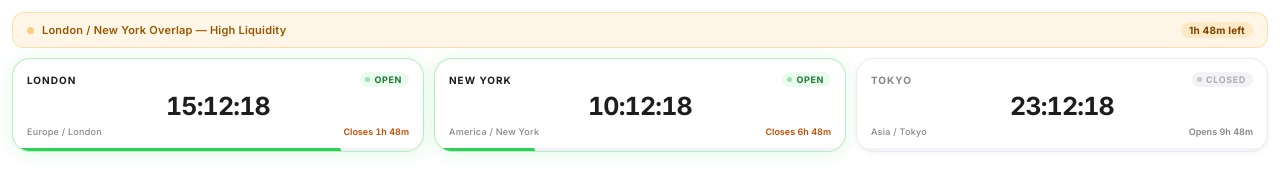
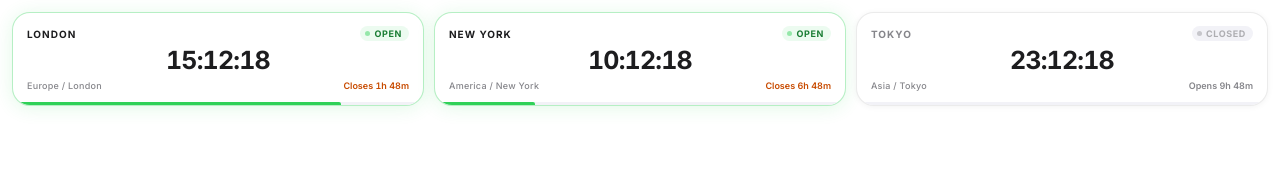
Before and after one commit to FlowTradeOS/session-time, a plain HTML site: page index.html in a window 1280 px wide. Drawn offline with Linux system fonts and the light colour scheme.

Commit message:
Update index.html

```diff
--- a/index.html
+++ b/index.html
@@ -12,7 +12,6 @@
   --green-bg: rgba(48,209,88,0.09);
   --green-border: rgba(48,209,88,0.35);
   --green-glow: rgba(48,209,88,0.14);
-  --orange: #FF9F0A;
   --text: #1D1D1F;
   --muted: #86868B;
   --card-bg: #FFFFFF;
@@ -22,11 +21,6 @@
 html, body { background: transparent; color: var(--text); font-family: 'Inter', -apple-system, BlinkMacSystemFont, sans-serif; margin: 0; padding: 0; }
 body { padding: 12px; }
 .wrap { width: 100%; display: flex; flex-direction: column; gap: 10px; }
-.overlap-banner { display: none; align-items: center; gap: 8px; background: rgba(255,159,10,0.09); border: 1px solid rgba(255,159,10,0.28); border-radius: 12px; padding: 9px 14px; font-size: 11px; font-weight: 600; color: #9A5700; letter-spacing: 0.02em; }
-.overlap-banner.visible { display: flex; }
-.overlap-dot { width: 7px; height: 7px; border-radius: 50%; background: var(--orange); animation: pulse 1.5s ease-in-out infinite; flex-shrink: 0; }
-.overlap-label { flex: 1; }
-.overlap-remaining { font-size: 10px; font-weight: 700; color: #7A4200; background: rgba(255,159,10,0.15); padding: 2px 8px; border-radius: 20px; }
 .clocks { display: grid; grid-template-columns: repeat(3, 1fr); gap: 10px; }
 .clock-card { background: var(--card-bg); border: 1.5px solid var(--card-border); border-radius: 18px; overflow: hidden; display: flex; flex-direction: column; transition: border-color 0.35s ease, box-shadow 0.35s ease; box-shadow: 0 1px 6px rgba(0,0,0,0.05); }
 .clock-card.open { border-color: var(--green-border); box-shadow: 0 2px 18px var(--green-glow); }
@@ -50,11 +44,6 @@
 </head>
 <body>
 <div class="wrap">
-  <div class="overlap-banner" id="overlap-banner">
-    <div class="overlap-dot"></div>
-    <span class="overlap-label">London / New York Overlap — High Liquidity</span>
-    <span class="overlap-remaining" id="overlap-remaining"></span>
-  </div>
   <div class="clocks">
     <div class="clock-card" id="london-card">
       <div class="card-body">
@@ -136,10 +125,6 @@
     const cd = document.getElementById(s.countdownId);
     cd.textContent = weekend ? 'Weekend' : (isOpen ? `Closes ${fmtCountdown(minsLeft)}` : `Opens ${fmtCountdown(minsLeft)}`);
   });
-  const utcMins = now.getUTCHours() * 60 + now.getUTCMinutes();
-  const inOverlap = !weekend && utcMins >= 720 && utcMins < 960;
-  document.getElementById('overlap-banner').classList.toggle('visible', inOverlap);
-  if (inOverlap) document.getElementById('overlap-remaining').textContent = fmtCountdown(960 - utcMins) + ' left';
 }
 tick();
 setInterval(tick, 1000);
```
